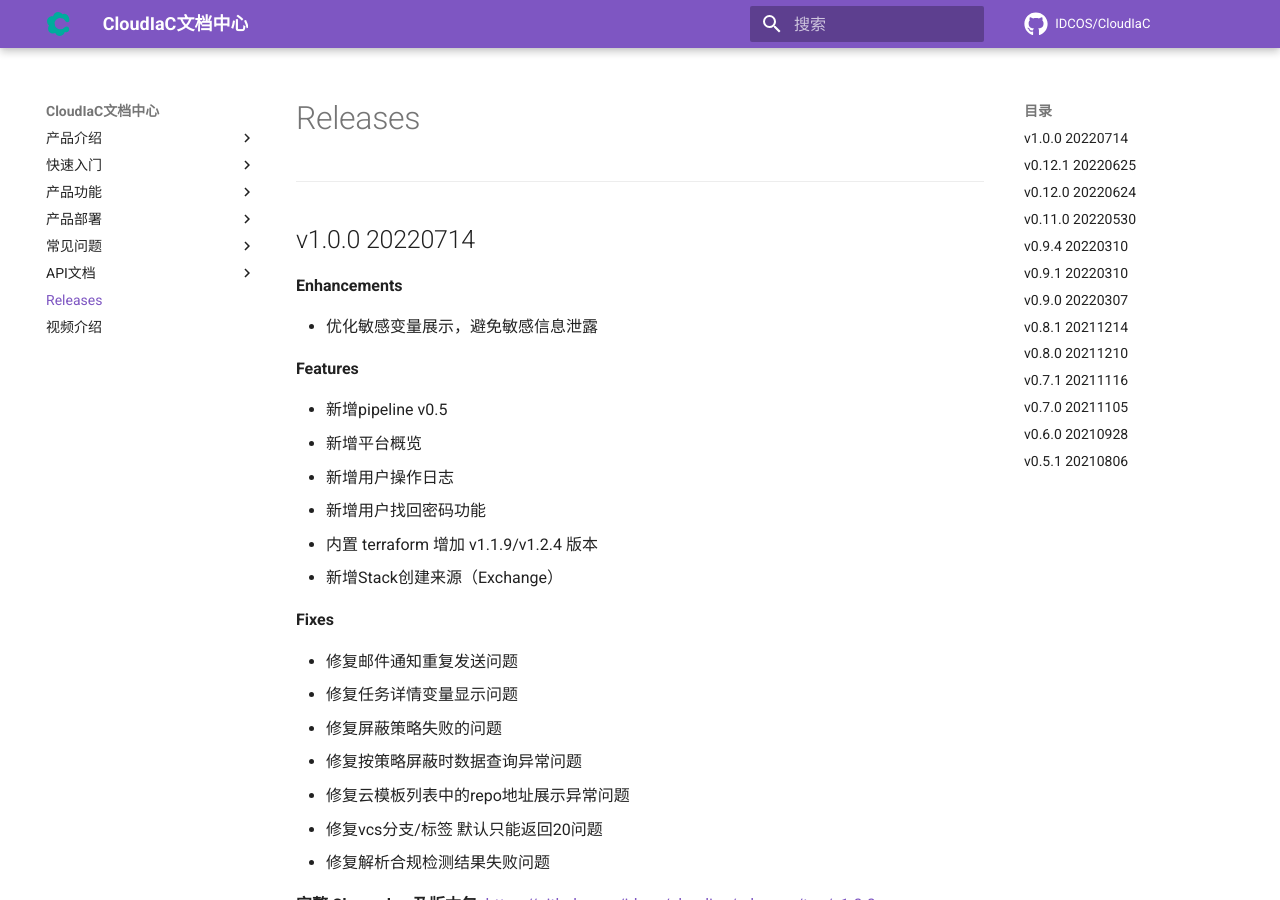
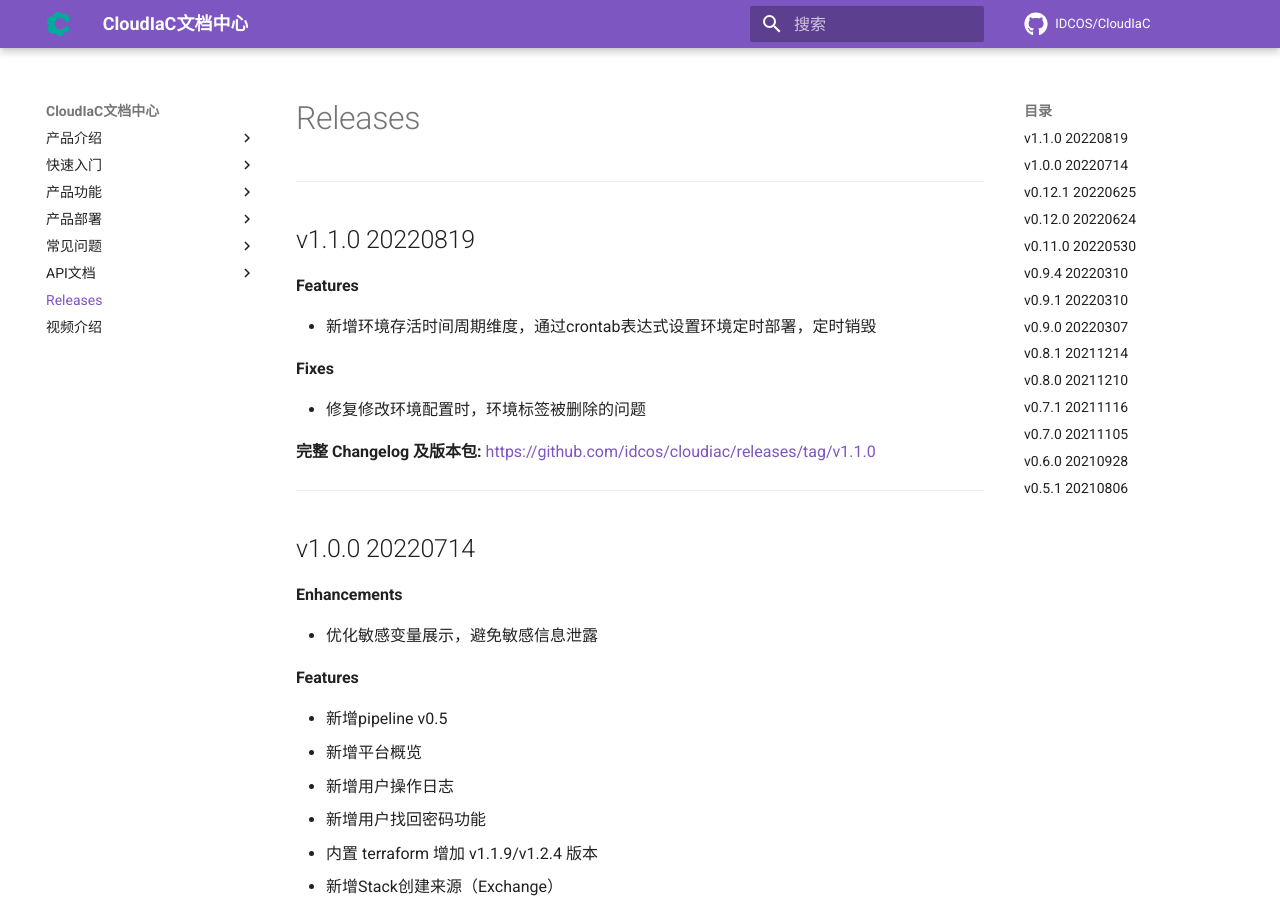
Before and after one commit to idcos/cloudiac, an MkDocs documentation site: the page built from docs/mkdocs/releases.md, in a window 1280 px wide and 900 px high. Built offline with MkDocs 1.6.1 and Material for MkDocs 9.7.7, drawn with Linux system fonts in a browser that asks for light colours; comment, search, counter and statistics services are not loaded; the version menu is left out.

Commit message:
Release v1.1.0

```diff
--- a/docs/mkdocs/releases.md
+++ b/docs/mkdocs/releases.md
@@ -1,4 +1,19 @@
 # Releases
+
+------
+## v1.1.0 20220819
+**Features**
+
+- 新增环境存活时间周期维度，通过crontab表达式设置环境定时部署，定时销毁
+
+**Fixes**
+
+- 修复修改环境配置时，环境标签被删除的问题
+
+
+
+**完整 Changelog 及版本包:** [https://github.com/idcos/cloudiac/releases/tag/v1.1.0](https://github.com/idcos/cloudiac/releases/tag/v1.1.0)
+
 
 ------
 ## v1.0.0 20220714
```
Also changed, not shown: CHANGELOG.md (+8 -0 lines), changelog.json (+12 -0 lines), docs/mkdocs/product-deploy/container.md (+3 -3 lines), docs/mkdocs/product-deploy/host.md (+1 -1 lines), 2 other files.
